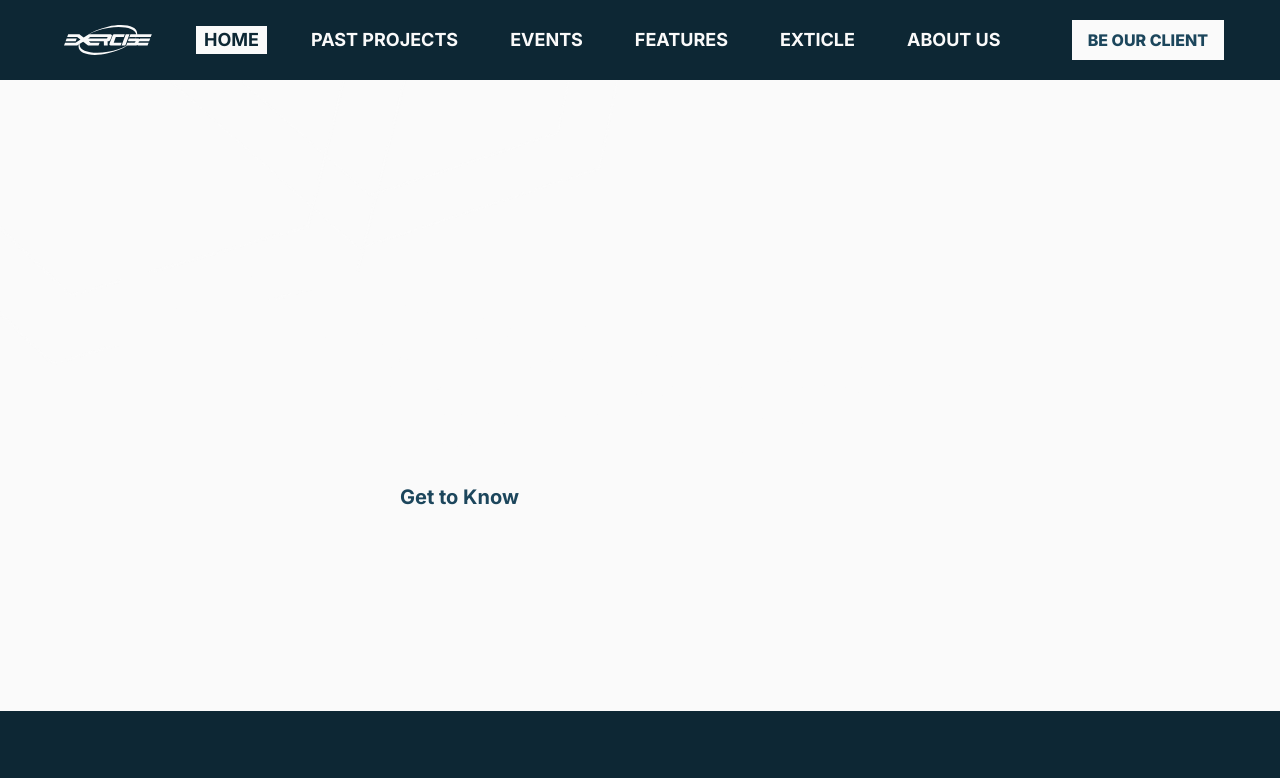
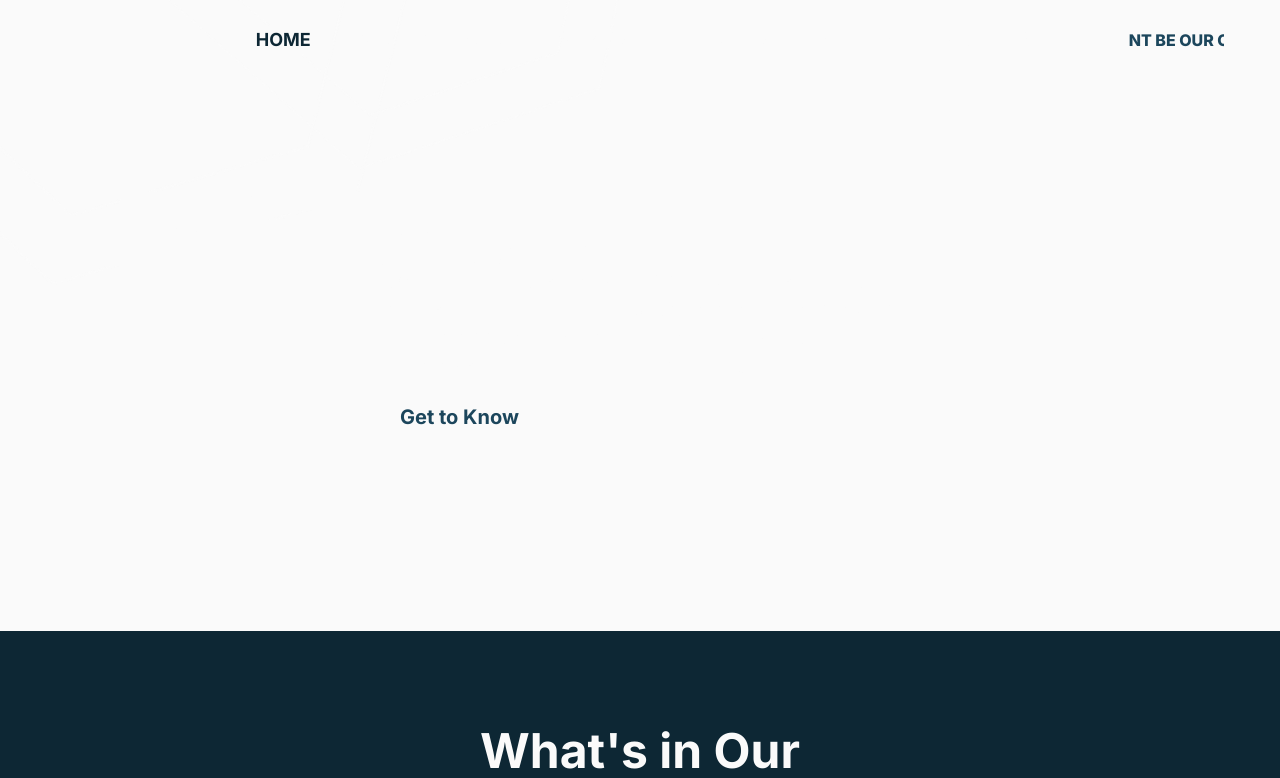
Before and after one commit to ExerciseFTUI/Website-Exercise-FE, a React (Vite) app: page /home in a window 1280 px wide. Shown: the top 778 px of the page. Built offline with nearby package versions, Linux system fonts and the light colour scheme.

Commit message:
Change navbar style and add some animation for landing page

```diff
--- a/src/components/NavBar.jsx
+++ b/src/components/NavBar.jsx
@@ -1,5 +1,6 @@
 import React, { useState } from "react"
 import { Link, useLocation } from "react-router-dom"
+import { motion, useScroll, useSpring, useTransform } from "framer-motion"
 
 import Lists from "./lists/Lists"
 import Logo from "./logo/Logo"
@@ -24,44 +25,108 @@ function NavBar() {
 
   let closeMenu = () => setOpen(false)
 
+  const { scrollY } = useScroll()
+
+  const topOff = useTransform(scrollY, [0, 540], [-80, 0])
+  const top = useSpring(topOff, {
+    stiffness: 50,
+    damping: 40,
+  })
+
+  const topDesk = useTransform(scrollY, [0, 340], [-80, 0])
+  const topD = useSpring(topDesk, {
+    stiffness: 50,
+    damping: 40,
+  })
+
+  const opacityOff = useTransform(scrollY, [0, 540], ["#0D273400", "#0D2734ff"])
+
+  const marqueeVariants = {
+    animate: {
+      x: [0, -495],
+      transition: {
+        x: {
+          repeat: Infinity,
+          repeatType: "loop",
+          duration: 15,
+          ease: "linear",
+        },
+      },
+    },
+  }
+
   return (
-    <nav
+    <motion.nav
       id="navigation-bar"
-      className="bg-dark text-light sticky top-0 z-10 w-screen h-20 px-6 flex items-center justify-between xl:px-14"
+      className="fixed top-0 z-10 w-screen h-20 px-6 flex items-center justify-between xl:px-14"
+      style={{
+        backgroundColor: opacityOff,
+      }}
     >
-      <Logo size="w-[104px]" style="xl:hidden" onClick={closeMenu} />
+      <motion.span
+        className="relative z-20"
+        style={{ top: path == "home" ? top : 0 }}
+      >
+        <Logo size="w-20" style="xl:hidden" onClick={closeMenu} />
+      </motion.span>
 
       <div
         id="navigation-lists"
-        className={`bg-dark absolute left-0 w-full flex flex-col ${
-          open ? "top-20" : "-top-[500%]"
-        } ease-in-out duration-150 xl:relative xl:top-0 xl:flex-row xl:items-center xl:gap-9`}
+        className={
+          "ease-in-out duration-150 bg-dark shadow-dark-2 shadow-md absolute top-0 py-20 w-[80%] h-[100vh] " +
+          (open ? "-left-0 " : "-left-[500%] ") +
+          "xl:bg-opacity-0 xl:shadow-none xl:h-20 xl:w-full xl:py-0 xl:relative xl:left-0 xl:flex xl:flex-row xl:items-center xl:justify-between"
+        }
+      >
+        <motion.span
+          className="relative z-20"
+          style={{ top: path == "home" ? topD : 0 }}
         >
           <Logo
             size="w-[104px]"
             style="hidden px-2 xl:block"
             onClick={closeMenu}
           />
+        </motion.span>
 
+        <ul className="bg-dark flex flex-col xl:bg-opacity-0 xl:flex-row xl:items-center xl:gap-8">
           <Lists
             lists={lists}
             style={`${beforeStyles} px-6 z-10 h-12 hover:text-dark xl:h-auto xl:px-2 xl:font-bold`}
             onClick={closeMenu}
             path={path}
           />
+        </ul>
+
+        <Link
+          to="/client"
+          className="bg-light text-dark-2 font-extrabold hidden xl:block py-1 px-2 overflow-hidden w-24 h-8"
+        >
+          <motion.div
+            variants={marqueeVariants}
+            animate="animate"
+            className="whitespace-nowrap"
+          >
+            BE OUR CLIENT BE OUR CLIENT BE OUR CLIENT BE OUR CLIENT BE OUR
+            CLIENT
+          </motion.div>
+        </Link>
       </div>
 
-      <div id="navigation-burger"
+      <div
+        id="navigation-burger"
         onClick={() => setOpen(!open)}
         className="cursor-pointer xl:hidden z-10"
       >
         <div className={burgerStyle + (open && "relative rotate-45 top-2 ")} />
         <div className={burgerStyle + (open && "relative rotate-45 ")} />
-        <div className={burgerStyle + "mb-0 " + (open && "relative -rotate-45 bottom-2 ")} />
+        <div
+          className={
+            burgerStyle + "mb-0 " + (open && "relative -rotate-45 bottom-2 ")
+          }
+        />
       </div>
-
-      <Link to="/client" className="btn-light font font-extrabold whitespace-nowrap hidden xl:block">BE OUR CLIENT</Link>
-    </nav>
+    </motion.nav>
   )
 }
 
```
Lines whose indentation alone changed are shown as unchanged.
